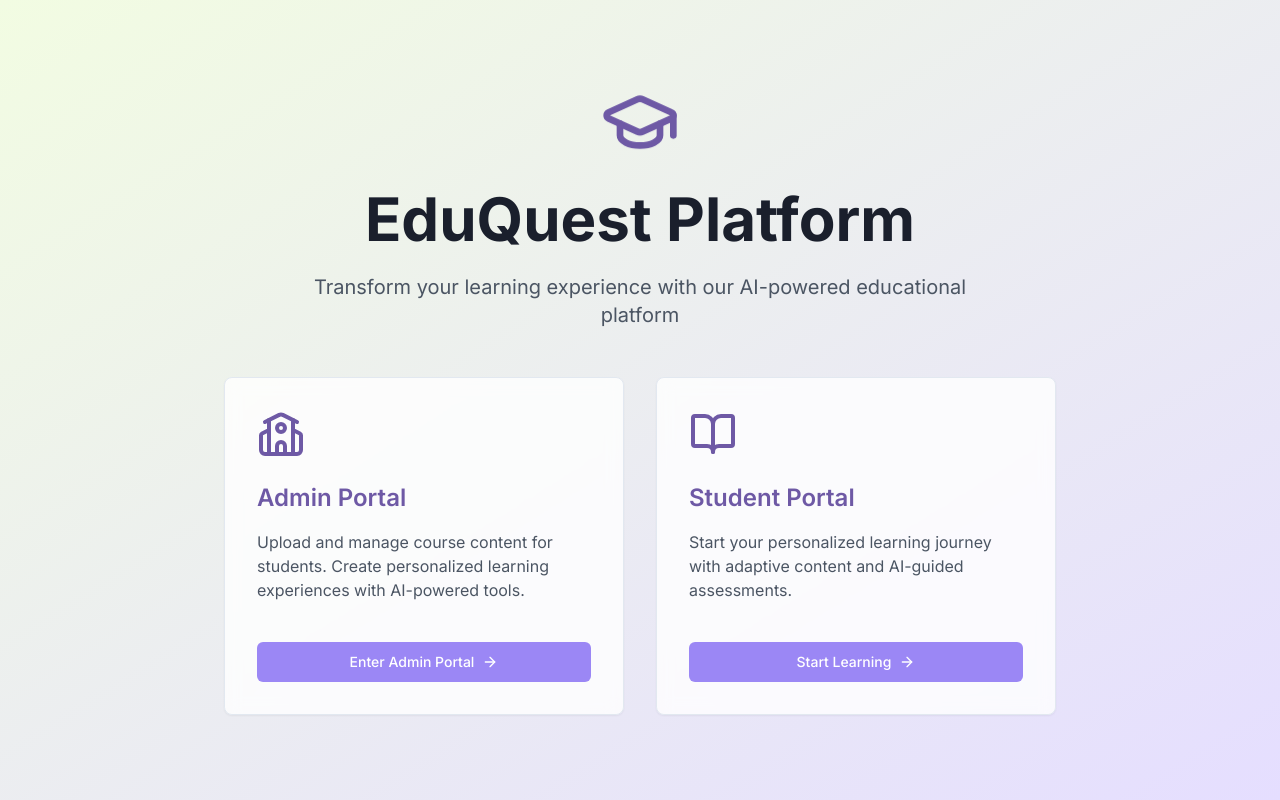
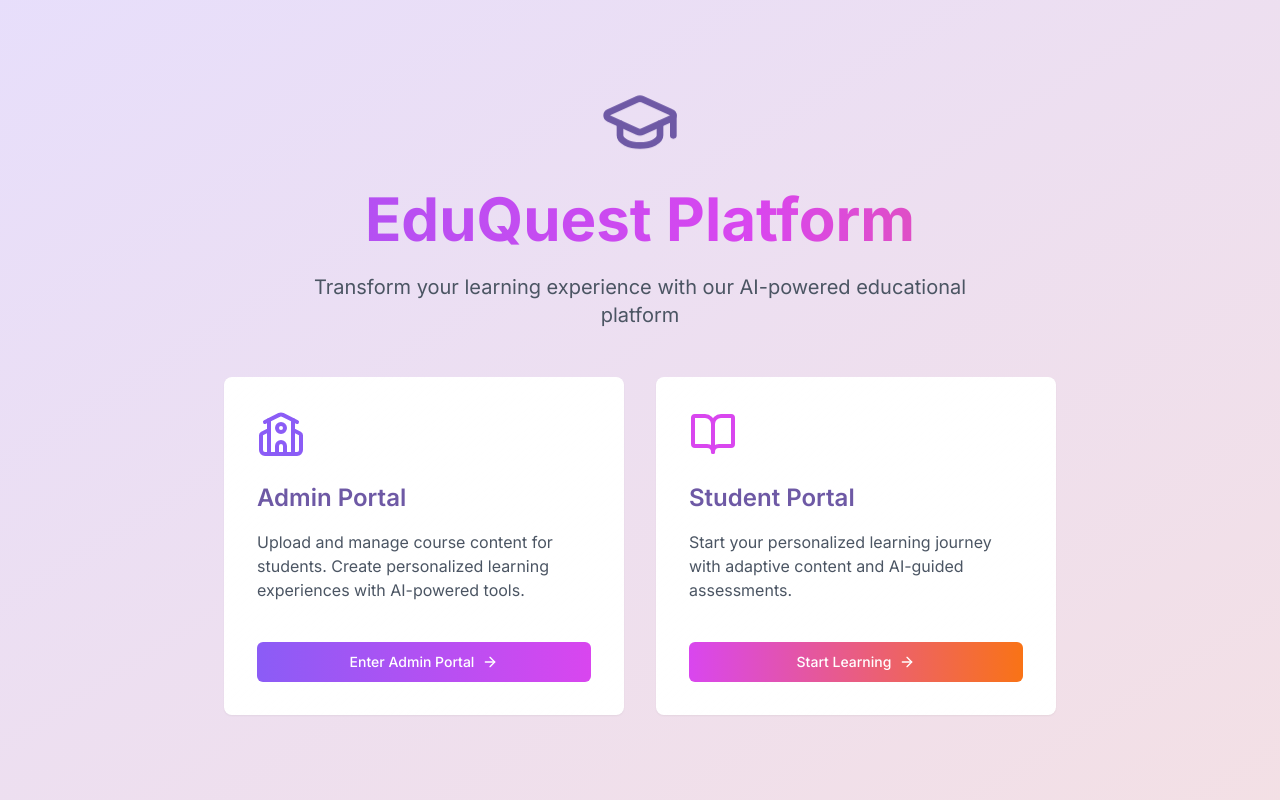
Before and after one commit to atirpetkar/eduquest-tailor, a React (Vite) app: page / in a window 1280 px wide. Built offline with nearby package versions, Linux system fonts and the light colour scheme.

Commit message:
Implement modern color coding feature
Add a color coding system that dynamically changes colors in a modern style throughout the application. This enhancement aims to improve the visual experience and user interface interactivity.
[skip gpt_engineer]

```diff
--- a/src/index.css
+++ b/src/index.css
@@ -45,3 +45,32 @@
     @apply bg-background text-foreground font-sans;
   }
 }
+
+@keyframes gradient-x {
+  0%, 100% {
+    background-position: 0% 50%;
+  }
+  50% {
+    background-position: 100% 50%;
+  }
+}
+
+@keyframes text {
+  0%, 100% {
+    background-size: 200% 200%;
+    background-position: left center;
+  }
+  50% {
+    background-size: 200% 200%;
+    background-position: right center;
+  }
+}
+
+.animate-gradient-x {
+  animation: gradient-x 15s ease infinite;
+  background-size: 400% 400%;
+}
+
+.animate-text {
+  animation: text 8s ease infinite;
+}
--- a/src/pages/Index.tsx
+++ b/src/pages/Index.tsx
@@ -39,28 +39,28 @@ const Index = ({ isStudent = false }: IndexProps) => {
   };
 
   return (
-    <div className="min-h-screen bg-gradient-to-br from-[#F2FCE2] to-[#E5DEFF] py-8 px-4">
+    <div className="min-h-screen bg-gradient-to-br from-[#F2FCE2] via-[#E5DEFF] to-[#FDE1D3] animate-gradient-x py-8 px-4">
       <div className="container max-w-4xl mx-auto">
         <div className="flex justify-between items-center mb-8">
           <div className="flex items-center gap-4">
             <Button
               variant="ghost"
-              className="group"
+              className="group hover:bg-white/20"
               onClick={() => navigate('/')}
             >
               <ArrowLeft className="h-4 w-4 mr-2 group-hover:-translate-x-1 transition-transform" />
               Back
             </Button>
             <div className="flex items-center gap-2">
-              <BookOpen className="h-6 w-6 text-[#6E59A5]" />
-              <h1 className="text-2xl font-bold text-[#1A1F2C]">
+              <BookOpen className="h-6 w-6 text-[#8B5CF6]" />
+              <h1 className="text-2xl font-bold bg-gradient-to-r from-[#8B5CF6] to-[#D946EF] bg-clip-text text-transparent">
                 {isStudent ? "Student Portal" : "Admin Portal"}
               </h1>
             </div>
           </div>
         </div>
 
-        <Card className="p-6 bg-white/80 backdrop-blur animate-fade-in">
+        <Card className="p-6 bg-white/80 backdrop-blur animate-fade-in border border-white/20">
           {!isStudent && step === "upload" && (
             <DocumentUpload onUpload={handleDocumentUpload} />
           )}
--- a/src/pages/Landing.tsx
+++ b/src/pages/Landing.tsx
@@ -13,11 +13,11 @@ const Landing = () => {
   };
 
   return (
-    <div className="min-h-screen bg-gradient-to-br from-[#F2FCE2] to-[#E5DEFF] flex items-center justify-center p-4">
+    <div className="min-h-screen bg-gradient-to-br from-[#F2FCE2] via-[#E5DEFF] to-[#FDE1D3] animate-gradient-x flex items-center justify-center p-4">
       <div className="container max-w-4xl mx-auto space-y-12">
         <div className="text-center space-y-6 animate-fade-in">
           <GraduationCap className="w-20 h-20 mx-auto text-[#6E59A5] animate-bounce" />
-          <h1 className="text-6xl font-bold text-[#1A1F2C] mb-4">
+          <h1 className="text-6xl font-bold bg-gradient-to-r from-[#8B5CF6] via-[#D946EF] to-[#F97316] bg-clip-text text-transparent animate-text mb-4">
             EduQuest Platform
           </h1>
           <p className="text-gray-600 text-xl max-w-2xl mx-auto">
@@ -26,14 +26,14 @@ const Landing = () => {
         </div>
 
         <div className="grid md:grid-cols-2 gap-8">
-          <Card className="p-8 hover:shadow-xl transition-all duration-300 bg-white/80 backdrop-blur group hover:-translate-y-1">
-            <School className="w-12 h-12 text-[#6E59A5] mb-6 group-hover:scale-110 transition-transform" />
+          <Card className="p-8 hover:shadow-xl transition-all duration-300 bg-gradient-to-br from-white/90 to-white/50 backdrop-blur group hover:-translate-y-1 border border-white/20">
+            <School className="w-12 h-12 text-[#8B5CF6] mb-6 group-hover:scale-110 transition-transform" />
             <h2 className="text-2xl font-semibold mb-4 text-[#6E59A5]">Admin Portal</h2>
             <p className="text-gray-600 mb-8 h-20">
               Upload and manage course content for students. Create personalized learning experiences with AI-powered tools.
             </p>
             <Button
-              className="w-full group bg-[#9b87f5] hover:bg-[#7E69AB] transition-colors"
+              className="w-full group bg-gradient-to-r from-[#8B5CF6] to-[#D946EF] hover:opacity-90 transition-opacity"
               onClick={() => handleNavigation('/admin')}
             >
               Enter Admin Portal
@@ -41,14 +41,14 @@ const Landing = () => {
             </Button>
           </Card>
 
-          <Card className="p-8 hover:shadow-xl transition-all duration-300 bg-white/80 backdrop-blur group hover:-translate-y-1">
-            <BookOpen className="w-12 h-12 text-[#6E59A5] mb-6 group-hover:scale-110 transition-transform" />
+          <Card className="p-8 hover:shadow-xl transition-all duration-300 bg-gradient-to-br from-white/90 to-white/50 backdrop-blur group hover:-translate-y-1 border border-white/20">
+            <BookOpen className="w-12 h-12 text-[#D946EF] mb-6 group-hover:scale-110 transition-transform" />
             <h2 className="text-2xl font-semibold mb-4 text-[#6E59A5]">Student Portal</h2>
             <p className="text-gray-600 mb-8 h-20">
               Start your personalized learning journey with adaptive content and AI-guided assessments.
             </p>
             <Button
-              className="w-full group bg-[#9b87f5] hover:bg-[#7E69AB] transition-colors"
+              className="w-full group bg-gradient-to-r from-[#D946EF] to-[#F97316] hover:opacity-90 transition-opacity"
               onClick={() => handleNavigation('/student')}
             >
               Start Learning
```
